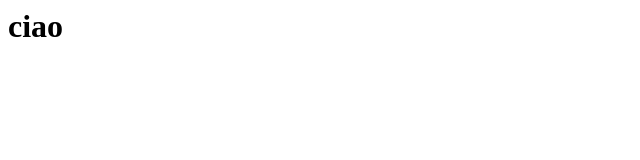
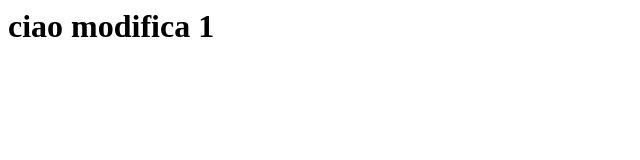
Before and after one commit to evadalcin/Corso-distr2023, a plain HTML site: page index.html in a window 1280 px wide. Shown: the whole page, without its empty margins (0-640 px from the left). Drawn offline with Linux system fonts and the light colour scheme.

Commit message:
modifica 2

```diff
--- a/index.html
+++ b/index.html
@@ -2,7 +2,8 @@
 <html>
 <body>
 
-  <h1> ciao  </h1>
+  <h1> ciao
+modifica 1 </h1>
 
 
 <body/>
```
